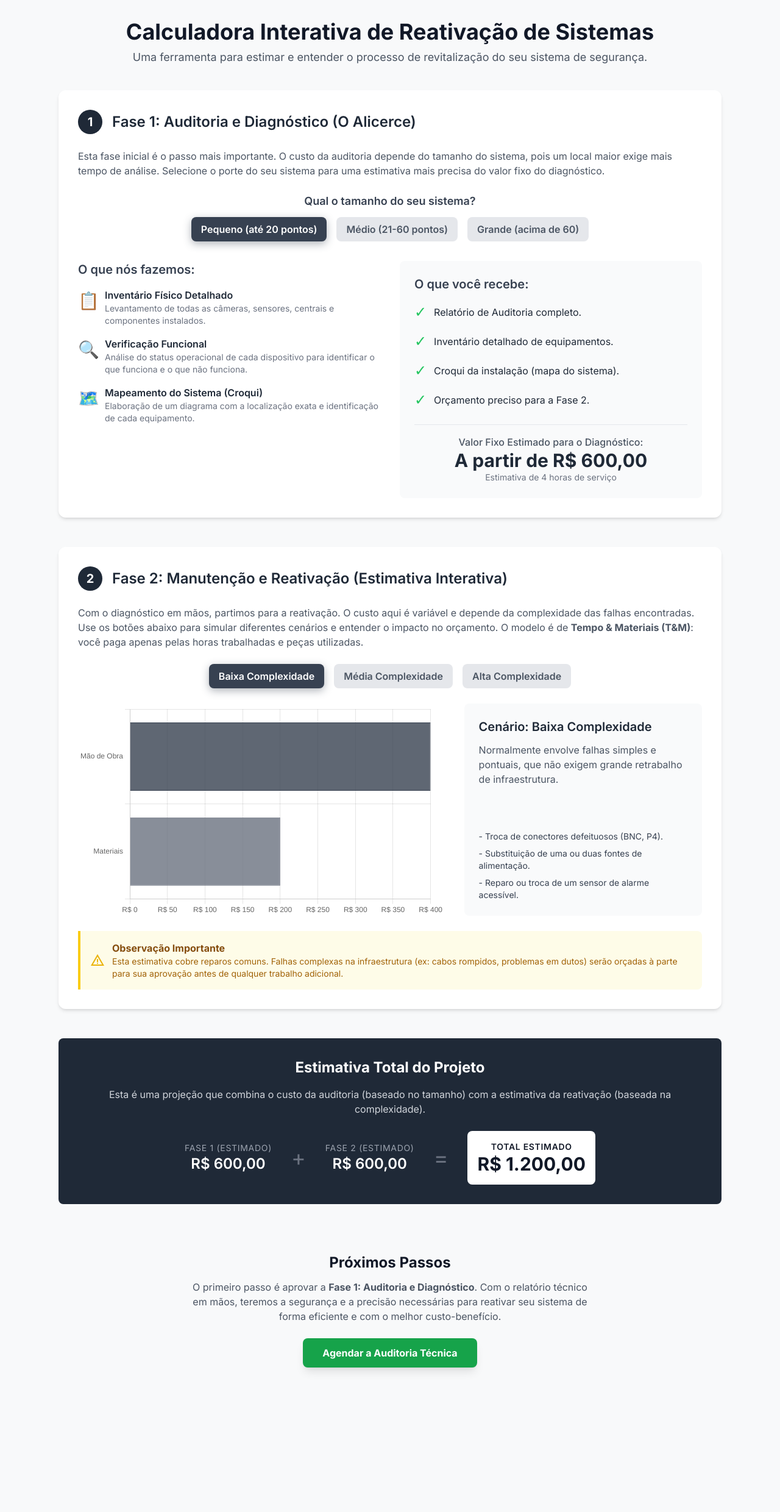
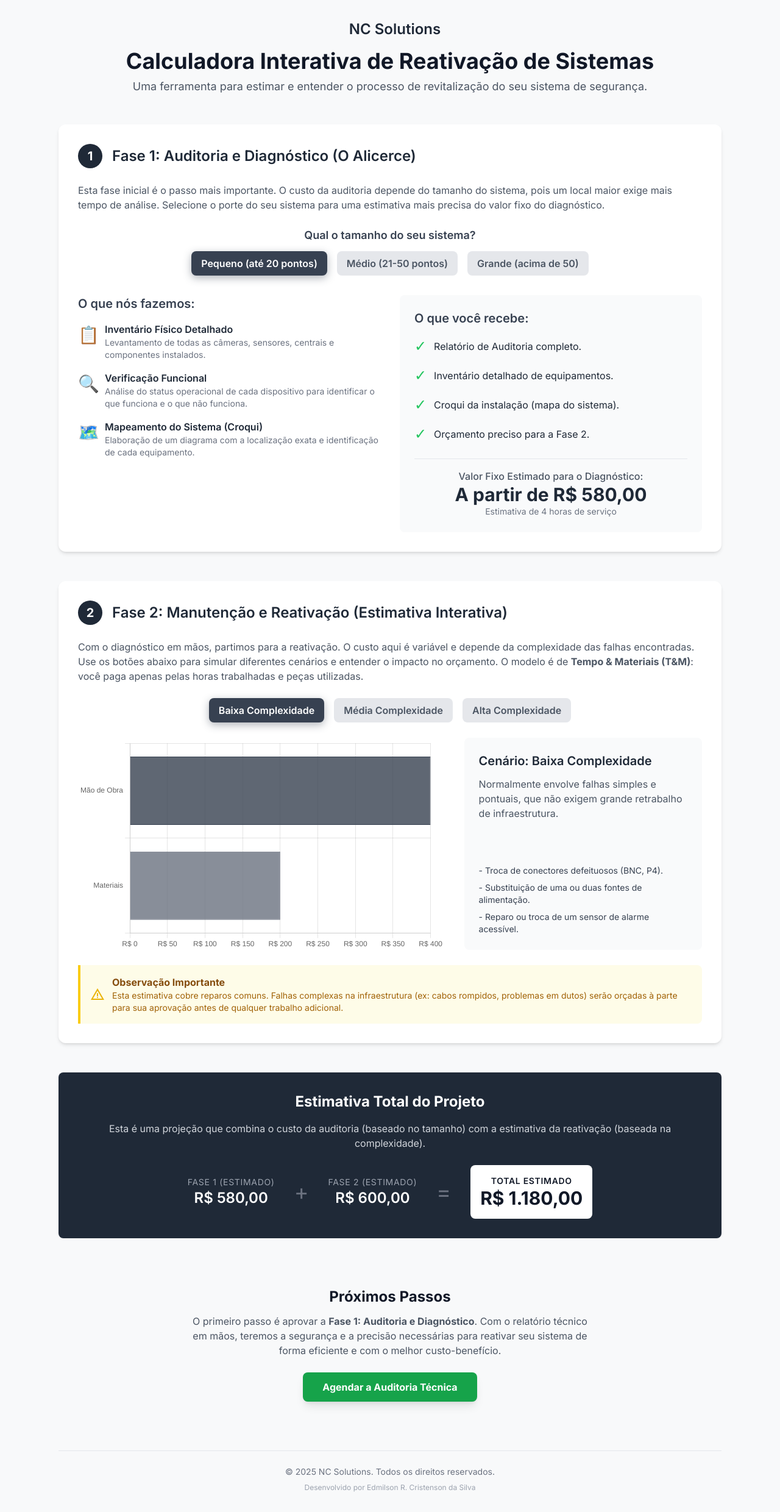
Before and after one commit to dinhow/cirss, a plain HTML site: page index.html in a window 1280 px wide. Shown: the whole page at 61% size. Before the commit the page ends 2307 px from the top, so only its background shows below. Drawn offline with nearby package versions, Linux system fonts and the light colour scheme.

```diff
--- a/index.html
+++ b/index.html
@@ -69,7 +69,10 @@
 
     <div class="container mx-auto p-4 sm:p-6 lg:p-8 max-w-6xl">
 
-        <header class="text-center mb-10">
+        <header class="text-center mb-12">
+            <div class="flex justify-center items-center mb-4">
+                <span class="ml-4 text-2xl font-semibold text-gray-800">NC Solutions</span>
+            </div>
             <h1 class="text-3xl md:text-4xl font-bold text-gray-900 mb-2">Calculadora Interativa de Reativação de Sistemas</h1>
             <p class="text-lg text-gray-600">Uma ferramenta para estimar e entender o processo de revitalização do seu sistema de segurança.</p>
         </header>
@@ -89,8 +92,8 @@
                     <h3 class="font-semibold text-lg text-center text-gray-700 mb-3">Qual o tamanho do seu sistema?</h3>
                     <div class="flex justify-center flex-wrap gap-2 sm:gap-4">
                         <button id="btn-small" class="size-btn btn-active px-4 py-2 rounded-lg font-semibold transition-all duration-200">Pequeno (até 20 pontos)</button>
-                        <button id="btn-medium-size" class="size-btn btn-inactive px-4 py-2 rounded-lg font-semibold transition-all duration-200">Médio (21-60 pontos)</button>
-                        <button id="btn-large" class="size-btn btn-inactive px-4 py-2 rounded-lg font-semibold transition-all duration-200">Grande (acima de 60)</button>
+                        <button id="btn-medium-size" class="size-btn btn-inactive px-4 py-2 rounded-lg font-semibold transition-all duration-200">Médio (21-50 pontos)</button>
+                        <button id="btn-large" class="size-btn btn-inactive px-4 py-2 rounded-lg font-semibold transition-all duration-200">Grande (acima de 50)</button>
                     </div>
                 </div>
 
@@ -224,12 +227,20 @@
             </section>
 
         </main>
+
+        <footer class="text-center mt-12 border-t pt-6">
+            <p class="text-sm text-gray-500">&copy; 2025 NC Solutions. Todos os direitos reservados.</p>
+            <p class="text-xs text-gray-400 mt-2">
+                <a href="https://www.linkedin.com/in/dinho-cristenson" target="_blank" class="hover:underline">Desenvolvido por Edmilson R. Cristenson da Silva</a>
+            </p>
+        </footer>
+
     </div>
 
     <script>
         document.addEventListener('DOMContentLoaded', function () {
 
-            const hourlyRate = 150; // R$ por hora
+            const hourlyRate = 145; // R$ por hora
 
             const systemSizes = {
                 small: { hours: 4, textPrefix: 'A partir de ' },
```
